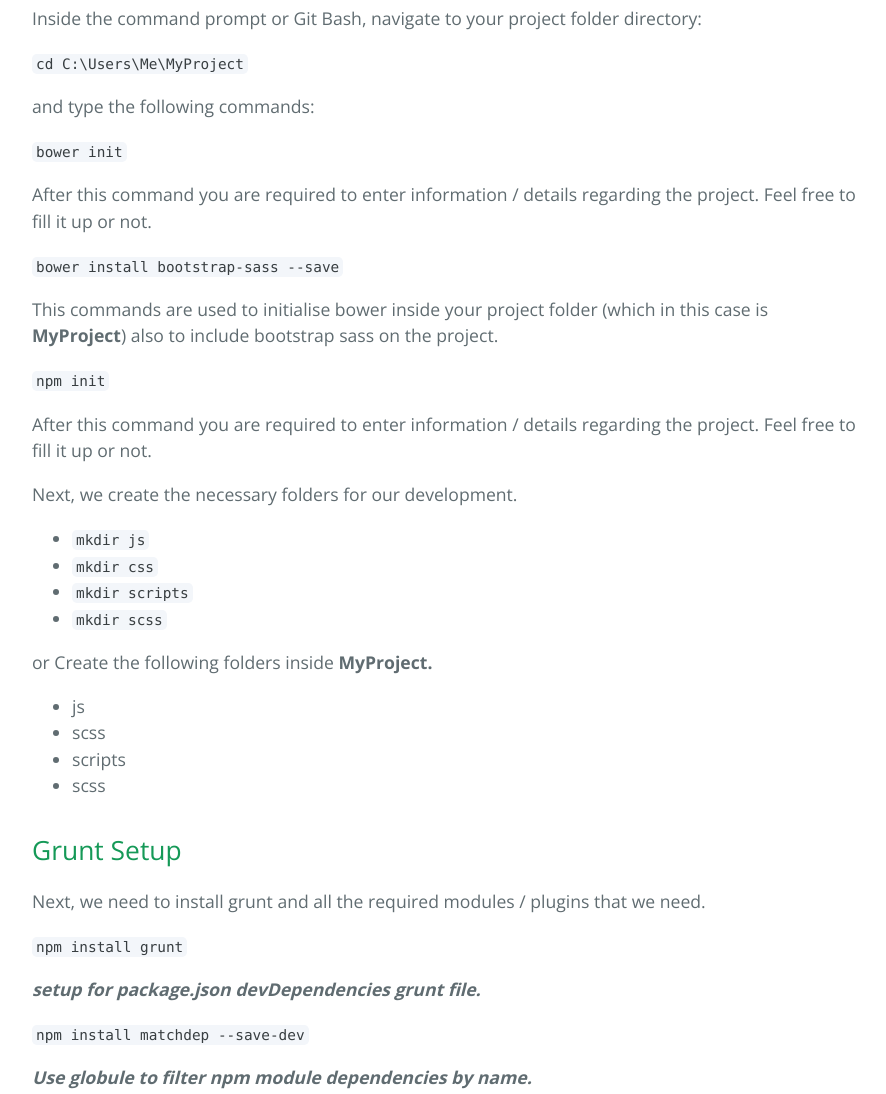
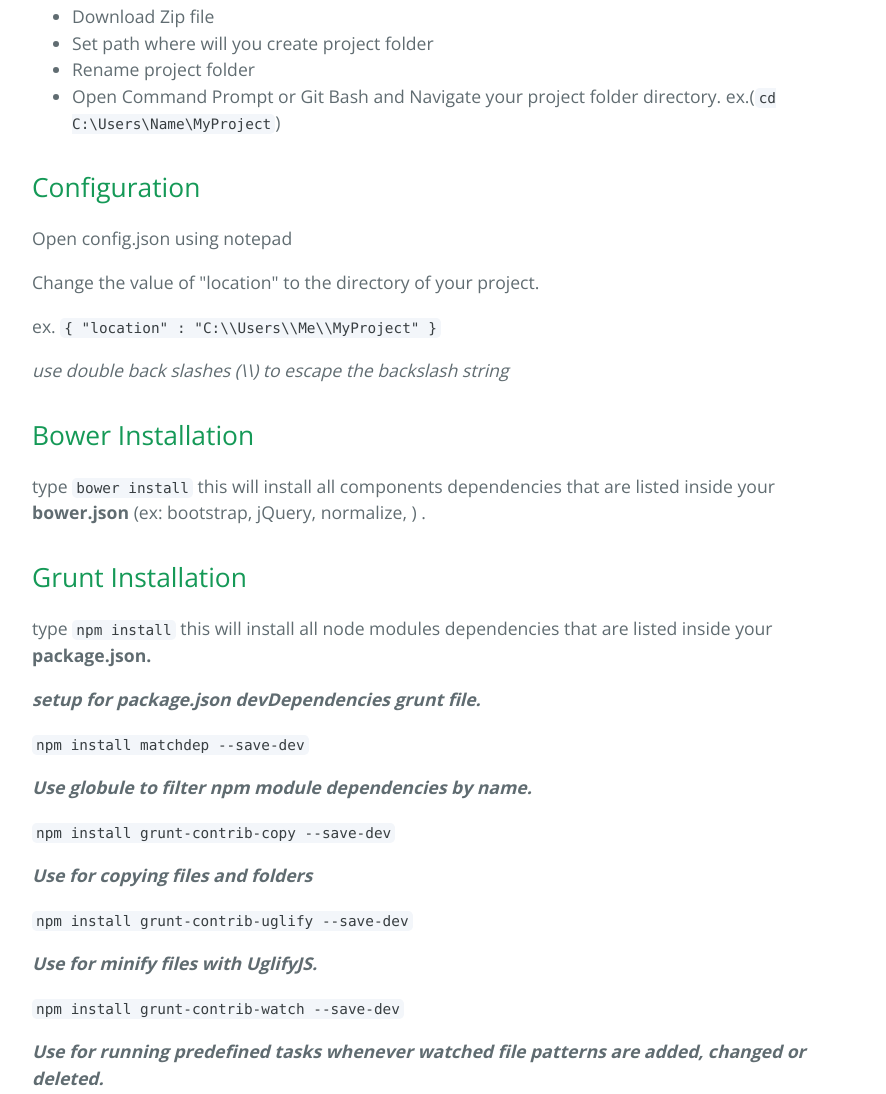
Before and after one commit to iv3SOJ/Bootstrap-sass-grunt-setup-UXD-v2, a plain HTML site: page index.html in a window 1280 px wide. Shown: the part 1295-2389 px from the top of the page, without its empty margins (192-1078 px from the left). Drawn offline with nearby package versions, Linux system fonts and the light colour scheme.

```diff
--- a/index.html
+++ b/index.html
@@ -13,9 +13,9 @@
     <section class="page-header">
       <h1 class="project-name">Bootstrap-sass-grunt-setup-uxd</h1>
       <h2 class="project-tagline">Bootstrap sass grunt setup</h2>
-      <a href="https://github.com/iv3SOJ/Bootstrap-sass-grunt-setup-UXD" class="btn">View on GitHub</a>
-      <a href="https://github.com/iv3SOJ/Bootstrap-sass-grunt-setup-UXD/zipball/master" class="btn">Download .zip</a>
-      <a href="https://github.com/iv3SOJ/Bootstrap-sass-grunt-setup-UXD/tarball/master" class="btn">Download .tar.gz</a>
+      <a href="https://github.com/iv3SOJ/Bootstrap-sass-grunt-setup-UXD-v1.2" class="btn">View on GitHub</a>
+      <a href="https://github.com/iv3SOJ/Bootstrap-sass-grunt-setup-UXD-v1.2/zipball/master" class="btn">Download .zip</a>
+      <a href="https://github.com/iv3SOJ/Bootstrap-sass-grunt-setup-UXD-v1.2/tarball/master" class="btn">Download .tar.gz</a>
     </section>
 
     <section class="main-content">
@@ -27,13 +27,13 @@
 <h2>
 <a id="initial-setup" class="anchor" href="#initial-setup" aria-hidden="true"><span class="octicon octicon-link"></span></a>Initial Setup</h2>
 
-<p><a href="https://nodejs.org/en/download/"><strong><em>Install Nodejs</em></strong></a></p>
-
 <p>Download Node v4.2.2 LTS Windows Installer (.msi) select windows bit version 32-bit/64-bit</p>
 
-<p><a href="https://git-scm.com/downloads"><strong><em>Install Git</em></strong></a></p>
+<p><a href="https://nodejs.org/en/download/"><strong><em>Nodejs Installer</em></strong></a></p>
 
 <p>Download Latest version and install Git.</p>
+
+<p><a href="https://git-scm.com/downloads"><strong><em>Git Installer</em></strong></a></p>
 
 <p><strong>Add Path Setup</strong></p>
 
@@ -62,48 +62,33 @@
 <h2>
 <a id="project-setup" class="anchor" href="#project-setup" aria-hidden="true"><span class="octicon octicon-link"></span></a>Project Setup</h2>
 
-<p>Inside the command prompt or Git Bash, navigate to your project folder directory:</p>
-
-<p><code>cd C:\Users\Me\MyProject</code></p>
-
-<p>and type the following commands:</p>
-
-<p><code>bower init</code></p>
-
-<p>After this command you are required to enter information / details regarding the project. Feel free to fill it up or not.</p>
-
-<p><code>bower install bootstrap-sass --save</code></p>
-
-<p>This commands are used to initialise bower inside your project folder (which in this case is <strong>MyProject</strong>) also to include bootstrap sass on the project.</p>
-
-<p><code>npm init</code></p>
-
-<p>After this command you are required to enter information / details regarding the project. Feel free to fill it up or not.</p>
-
-<p>Next, we create the necessary folders for our development.</p>
-
 <ul>
-<li><code>mkdir js</code></li>
-<li><code>mkdir css</code></li>
-<li><code>mkdir scripts</code></li>
-<li><code>mkdir scss</code></li>
-</ul>
-
-<p>or Create the following folders inside <strong>MyProject.</strong></p>
-
-<ul>
-<li>js</li>
-<li>scss</li>
-<li>scripts</li>
-<li>scss</li>
+<li>Download Zip file</li>
+<li>Set path where will you create project folder </li>
+<li>Rename project folder </li>
+<li>Open Command Prompt or Git Bash and Navigate your project folder directory.  ex.(<code>cd C:\Users\Name\MyProject</code>)</li>
 </ul>
 
 <h2>
-<a id="grunt-setup" class="anchor" href="#grunt-setup" aria-hidden="true"><span class="octicon octicon-link"></span></a>Grunt Setup</h2>
+<a id="configuration" class="anchor" href="#configuration" aria-hidden="true"><span class="octicon octicon-link"></span></a>Configuration</h2>
 
-<p>Next, we need to install grunt and all the required modules / plugins that we need.</p>
+<p>Open config.json using notepad</p>
 
-<p><code>npm install grunt</code></p>
+<p>Change the value of "location" to the directory of your project.</p>
+
+<p>ex. <code>{ "location" : "C:\\Users\\Me\\MyProject" }</code></p>
+
+<p><em>use double back slashes (\\) to escape the backslash string</em></p>
+
+<h2>
+<a id="bower-installation" class="anchor" href="#bower-installation" aria-hidden="true"><span class="octicon octicon-link"></span></a>Bower Installation</h2>
+
+<p>type <code>bower install</code> this will install all components dependencies that are listed inside your <strong>bower.json</strong> (ex: bootstrap, jQuery, normalize, ) .</p>
+
+<h2>
+<a id="grunt-installation" class="anchor" href="#grunt-installation" aria-hidden="true"><span class="octicon octicon-link"></span></a>Grunt Installation</h2>
+
+<p>type <code>npm install</code> this will install all node modules dependencies that are listed inside your <strong>package.json.</strong></p>
 
 <p><em><strong>setup for package.json devDependencies grunt file.</strong></em></p>
 
@@ -390,7 +375,7 @@
 <p><strong>You are successfully run sass! Good job!!!</strong></p>
 
       <footer class="site-footer">
-        <span class="site-footer-owner"><a href="https://github.com/iv3SOJ/Bootstrap-sass-grunt-setup-UXD">Bootstrap-sass-grunt-setup-uxd</a> is maintained by <a href="https://github.com/iv3SOJ">iv3SOJ</a>.</span>
+        <span class="site-footer-owner"><a href="https://github.com/iv3SOJ/Bootstrap-sass-grunt-setup-UXD-v1.2">Bootstrap-sass-grunt-setup-uxd</a> is maintained by <a href="https://github.com/iv3SOJ">iv3SOJ</a>.</span>
 
         <span class="site-footer-credits">This page was generated by <a href="https://pages.github.com">GitHub Pages</a> using the <a href="https://github.com/jasonlong/cayman-theme">Cayman theme</a> by <a href="https://twitter.com/jasonlong">Jason Long</a>.</span>
       </footer>
```
Also changed, not shown: params.json (+1 -1 lines).
